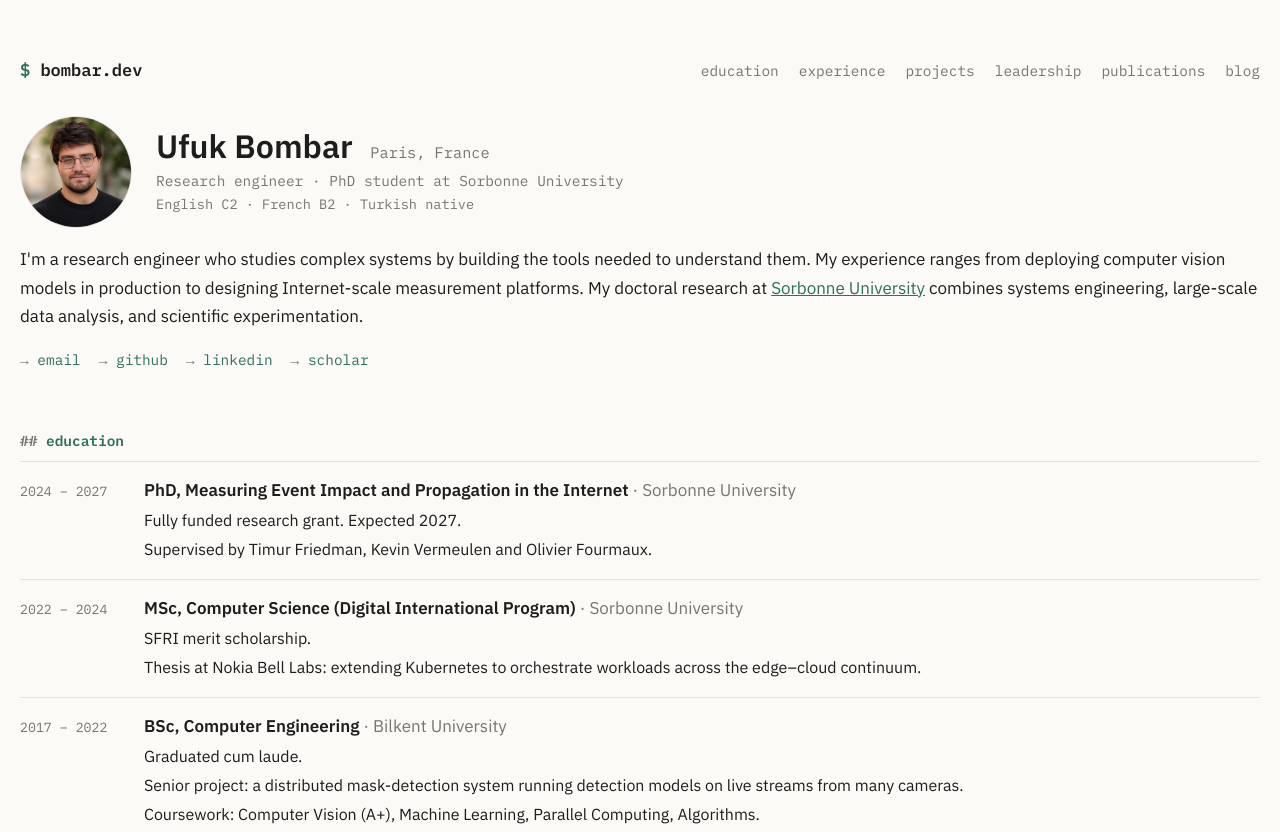
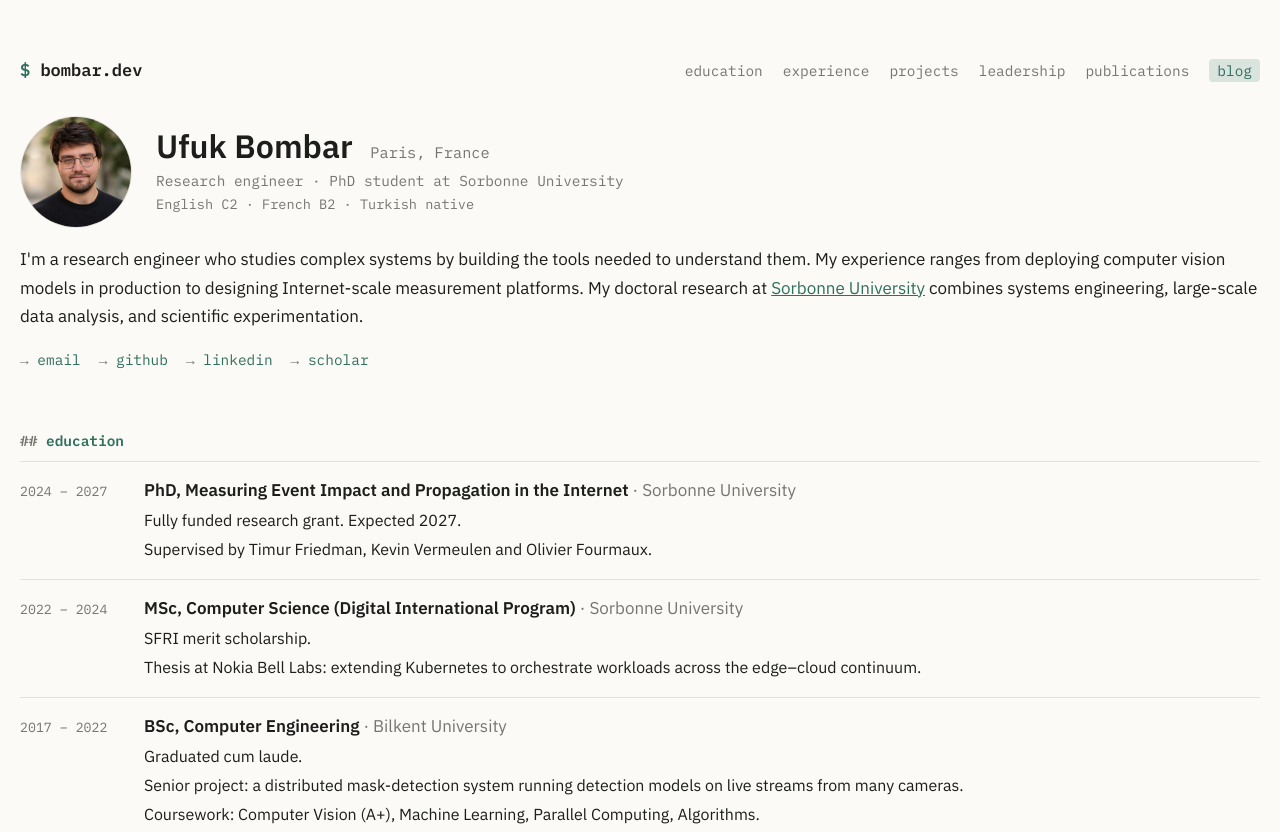
Before and after one commit to ubombar/bombar.dev, a plain HTML site: page index.html in a window 1280 px wide. Shown: the top 832 px of the page. Drawn offline with Linux system fonts and the light colour scheme.

Commit message:
Highlight the blog link in the top bar
Co-Authored-By: Claude Opus 5.5 <noreply@anthropic.com>

```diff
--- a/index.html
+++ b/index.html
@@ -18,7 +18,7 @@
     <a href="#projects">projects</a>
     <a href="#community">leadership</a>
     <a href="#publications">publications</a>
-    <a href="https://blog.bombar.dev">blog</a>
+    <a class="blog-link" href="https://blog.bombar.dev">blog</a>
   </nav>
 </header>
 <main>
--- a/style.css
+++ b/style.css
@@ -43,3 +43,5 @@ ul.cv p+p{margin-top:2px}
 .hero-head p{margin-bottom:0}
 .avatar{flex:none;width:112px;height:112px;border-radius:50%;object-fit:cover;border:1px solid var(--rule)}
 @media (max-width:520px){.hero-head{flex-direction:column;align-items:flex-start;gap:14px}.avatar{width:88px;height:88px}}
+nav a.blog-link{color:var(--accent);background:color-mix(in srgb,var(--accent) 16%,transparent);padding:2px 8px;border-radius:4px}
+nav a.blog-link:hover{background:color-mix(in srgb,var(--accent) 28%,transparent)}
```
